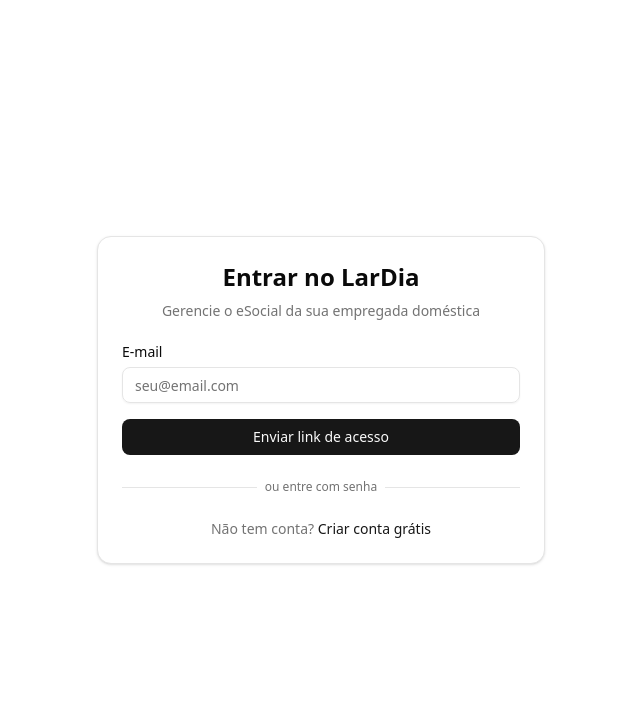
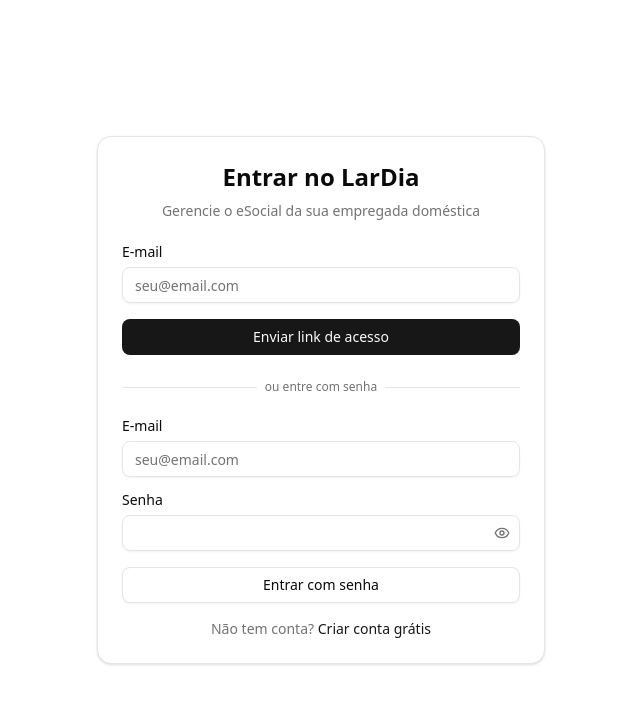
Before and after one commit to paula-mejia/lardia, a Next.js app: page /login in a window 1280 px wide. Shown: the top 704 px of the page, without its empty margins (319-959 px from the left). Built offline with nearby package versions, Linux system fonts and the light colour scheme; no server answers.

Commit message:
fix: show password form by default (magic link SMTP not working)

```diff
--- a/src/app/(auth)/login/page.tsx
+++ b/src/app/(auth)/login/page.tsx
@@ -18,7 +18,7 @@
   const [loading, setLoading] = useState(false)
   const [magicLinkSent, setMagicLinkSent] = useState(false)
   const [magicLinkLoading, setMagicLinkLoading] = useState(false)
-  const [showPasswordForm, setShowPasswordForm] = useState(false)
+  const [showPasswordForm, setShowPasswordForm] = useState(true)
   const router = useRouter()
 
   async function handleMagicLink(e: React.FormEvent) {
--- a/src/app/(auth)/signup/page.tsx
+++ b/src/app/(auth)/signup/page.tsx
@@ -30,7 +30,7 @@
   const [magicLinkSent, setMagicLinkSent] = useState(false)
   const [loading, setLoading] = useState(false)
   const [magicLinkLoading, setMagicLinkLoading] = useState(false)
-  const [showPasswordForm, setShowPasswordForm] = useState(false)
+  const [showPasswordForm, setShowPasswordForm] = useState(true)
   const searchParams = useSearchParams()
   const ref = searchParams.get('ref')
   const [refCode, setRefCode] = useState<string | null>(ref)
```
